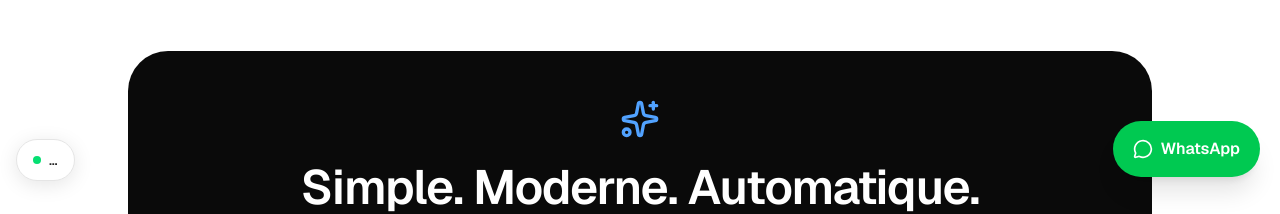
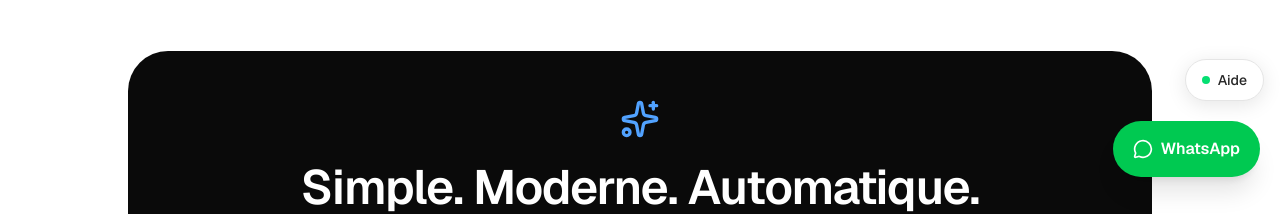
Before and after one commit to Razafisosthene/razafi-website, a Next.js app: page / in a window 1280 px wide. Shown: the part 603-817 px from the top of the page. Built offline with nearby package versions, Linux system fonts and the light colour scheme.

Commit message:
au dessus whatsapp

```diff
--- a/src/app/page.tsx
+++ b/src/app/page.tsx
@@ -199,7 +199,7 @@ function PlatformAssistantWidget() {
       {/* ── Open panel ── */}
       {isOpen && (
         <div
-          className="fixed bottom-20 left-4 z-50 flex w-[calc(100vw-1.5rem)] max-w-sm flex-col overflow-hidden rounded-3xl border border-neutral-200 bg-white shadow-[0_8px_40px_rgba(0,0,0,0.12)]"
+          className="fixed bottom-24 right-3 left-3 z-50 flex max-h-[70vh] flex-col overflow-hidden rounded-3xl border border-neutral-200 bg-white shadow-[0_8px_40px_rgba(0,0,0,0.12)] sm:left-auto sm:right-4 sm:w-full sm:max-w-sm"
           style={{ maxHeight: "70vh" }}
           role="dialog"
           aria-label="Assistant RAZAFI"
@@ -301,11 +301,11 @@ function PlatformAssistantWidget() {
         type="button"
         onClick={() => setIsOpen((v) => !v)}
         aria-label="Ouvrir l'assistant RAZAFI"
-        className="fixed bottom-4 left-4 z-50 flex items-center gap-2 rounded-full border border-neutral-200 bg-white px-4 py-2.5 shadow-[0_4px_20px_rgba(0,0,0,0.10)] transition hover:shadow-[0_4px_24px_rgba(0,0,0,0.16)] hover:border-neutral-300"
+        className="fixed bottom-24 right-4 z-50 flex items-center gap-2 rounded-full border border-neutral-200 bg-white px-4 py-2.5 shadow-[0_4px_20px_rgba(0,0,0,0.10)] transition hover:shadow-[0_4px_24px_rgba(0,0,0,0.16)] hover:border-neutral-300"
       >
         <span className="inline-block h-2 w-2 shrink-0 rounded-full bg-green-400" />
         <span className="text-sm font-medium text-neutral-800">
-          {compactPill ? "…" : "Assistant RAZAFI"}
+          {compactPill ? "Aide" : "Assistant RAZAFI"}
         </span>
       </button>
     </>
```
